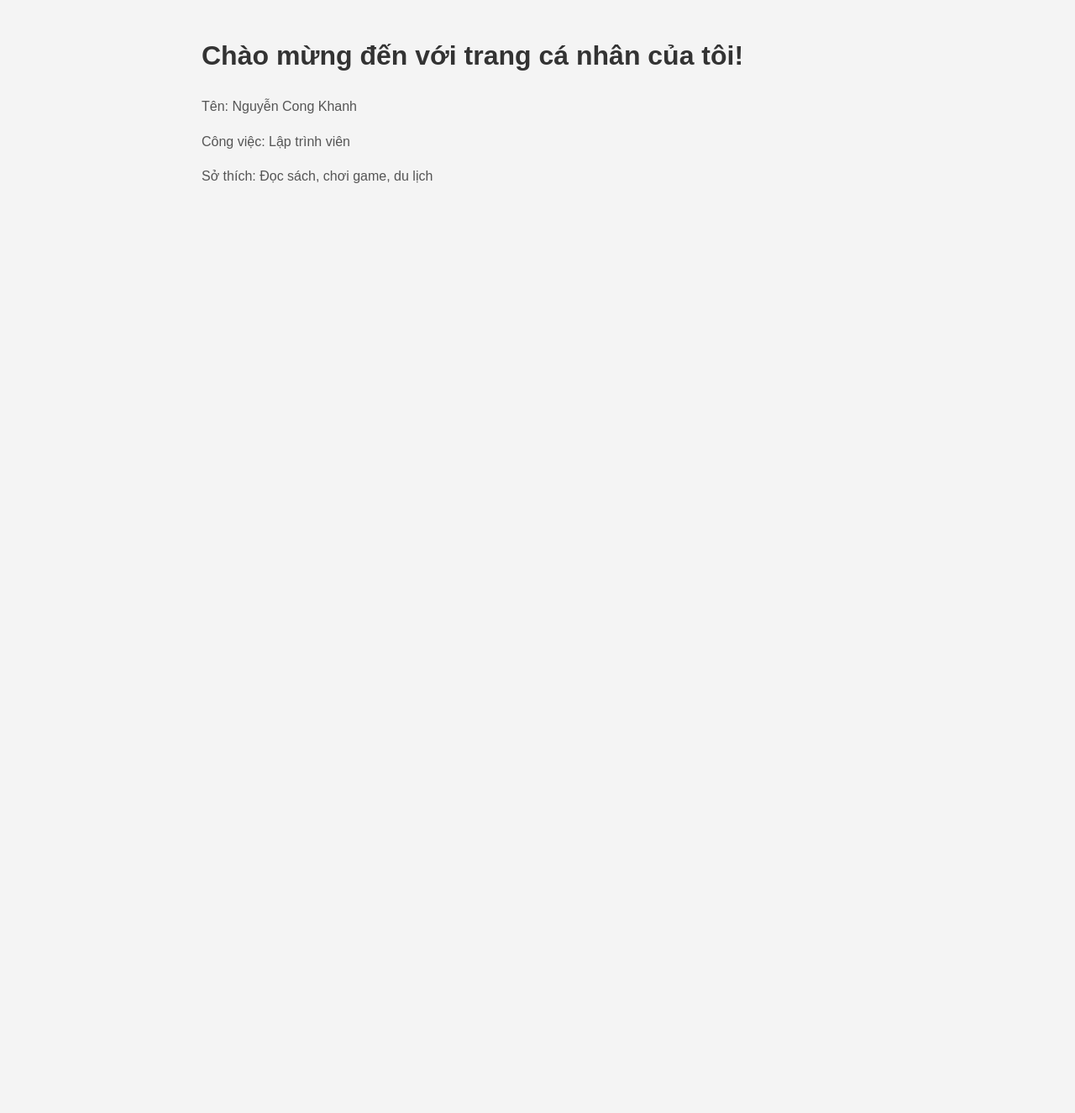
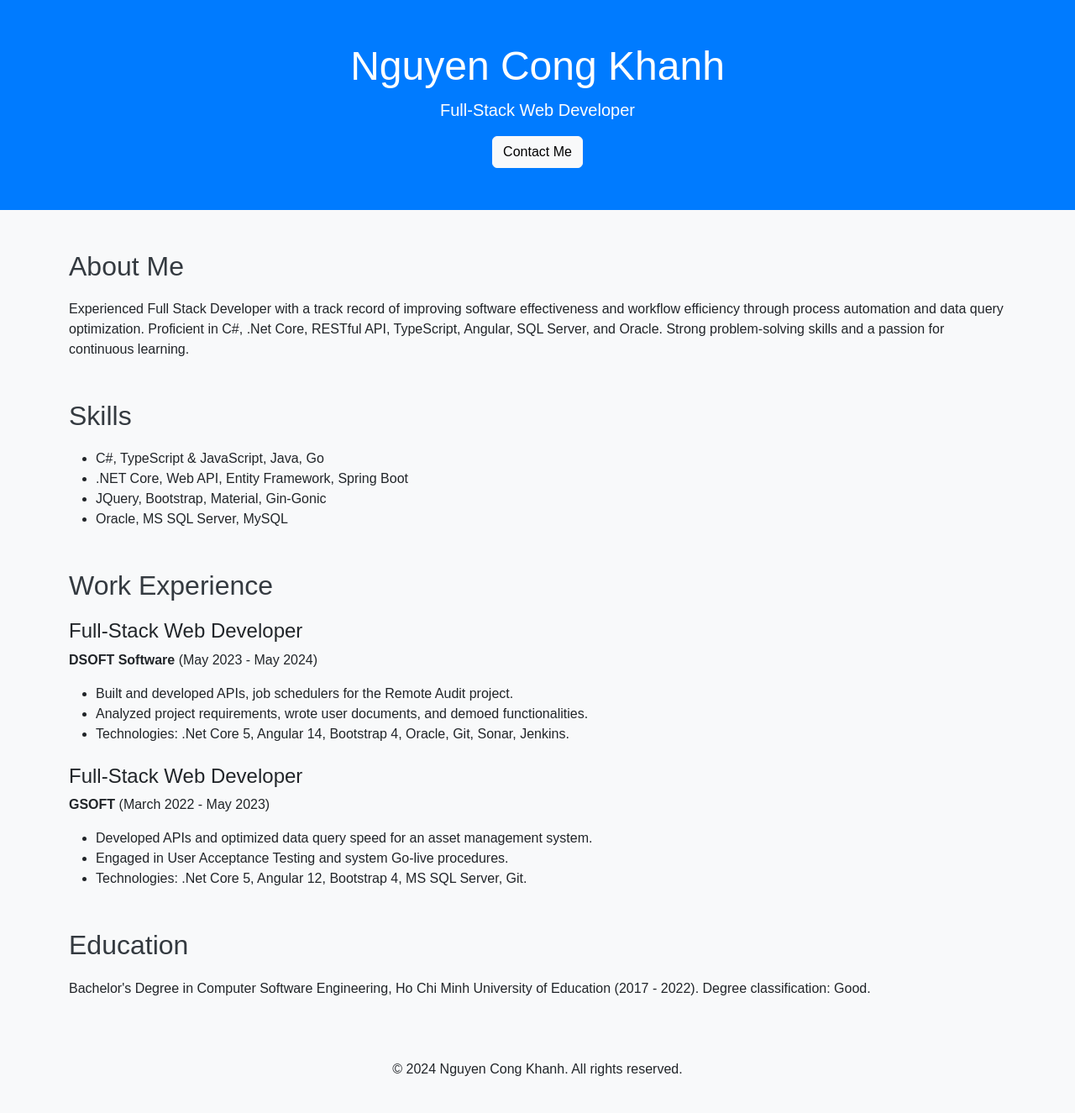
Before and after one commit to khanhteddy/khanhnc.github.io, a plain HTML site: page index.html in a window 1280 px wide. Shown: the whole page at 84% size. Before the commit the page ends 800 px from the top, so only its background shows below. Drawn offline with nearby package versions, Linux system fonts and the light colour scheme.

Commit message:
add Portfolio

```diff
--- a/index.html
+++ b/index.html
@@ -3,28 +3,90 @@
 <head>
     <meta charset="UTF-8">
     <meta name="viewport" content="width=device-width, initial-scale=1.0">
-    <title>Thông tin cá nhân</title>
+    <title>Portfolio - Nguyen Cong Khanh</title>
+    <link href="https://cdn.jsdelivr.net/npm/bootstrap@5.3.0/dist/css/bootstrap.min.css" rel="stylesheet">
     <style>
         body {
             font-family: Arial, sans-serif;
-            line-height: 1.6;
-            max-width: 800px;
-            margin: 0 auto;
-            padding: 20px;
-            background-color: #f4f4f4;
+            background-color: #f8f9fa;
         }
-        h1 {
-            color: #333;
+        .hero {
+            background-color: #007bff;
+            color: white;
+            padding: 50px 0;
         }
-        p {
-            color: #555;
+        .hero h1 {
+            font-size: 3rem;
+        }
+        .section-title {
+            margin-top: 40px;
+            margin-bottom: 20px;
+            font-size: 2rem;
+            color: #343a40;
         }
     </style>
 </head>
 <body>
-    <h1>Chào mừng đến với trang cá nhân của tôi!</h1>
-    <p>Tên: Nguyễn Cong Khanh</p>
-    <p>Công việc: Lập trình viên</p>
-    <p>Sở thích: Đọc sách, chơi game, du lịch</p>
+    <!-- Header Section -->
+    <header class="hero text-center">
+        <div class="container">
+            <h1>Nguyen Cong Khanh</h1>
+            <p class="lead">Full-Stack Web Developer</p>
+            <a href="mailto:khanhnc.nck@gmail.com" class="btn btn-light">Contact Me</a>
+        </div>
+    </header>
+
+    <!-- About Me Section -->
+    <section class="container my-5">
+        <h2 class="section-title">About Me</h2>
+        <p>Experienced Full Stack Developer with a track record of improving software effectiveness and workflow efficiency through process automation and data query optimization. Proficient in C#, .Net Core, RESTful API, TypeScript, Angular, SQL Server, and Oracle. Strong problem-solving skills and a passion for continuous learning.</p>
+    </section>
+
+    <!-- Skills Section -->
+    <section class="container my-5">
+        <h2 class="section-title">Skills</h2>
+        <ul>
+            <li>C#, TypeScript & JavaScript, Java, Go</li>
+            <li>.NET Core, Web API, Entity Framework, Spring Boot</li>
+            <li>JQuery, Bootstrap, Material, Gin-Gonic</li>
+            <li>Oracle, MS SQL Server, MySQL</li>
+        </ul>
+    </section>
+
+    <!-- Work Experience Section -->
+    <section class="container my-5">
+        <h2 class="section-title">Work Experience</h2>
+        <div class="mb-4">
+            <h4>Full-Stack Web Developer</h4>
+            <p><strong>DSOFT Software</strong> (May 2023 - May 2024)</p>
+            <ul>
+                <li>Built and developed APIs, job schedulers for the Remote Audit project.</li>
+                <li>Analyzed project requirements, wrote user documents, and demoed functionalities.</li>
+                <li>Technologies: .Net Core 5, Angular 14, Bootstrap 4, Oracle, Git, Sonar, Jenkins.</li>
+            </ul>
+        </div>
+        <div class="mb-4">
+            <h4>Full-Stack Web Developer</h4>
+            <p><strong>GSOFT</strong> (March 2022 - May 2023)</p>
+            <ul>
+                <li>Developed APIs and optimized data query speed for an asset management system.</li>
+                <li>Engaged in User Acceptance Testing and system Go-live procedures.</li>
+                <li>Technologies: .Net Core 5, Angular 12, Bootstrap 4, MS SQL Server, Git.</li>
+            </ul>
+        </div>
+    </section>
+
+    <!-- Education Section -->
+    <section class="container my-5">
+        <h2 class="section-title">Education</h2>
+        <p>Bachelor's Degree in Computer Software Engineering, Ho Chi Minh University of Education (2017 - 2022). Degree classification: Good.</p>
+    </section>
+
+    <!-- Footer Section -->
+    <footer class="text-center py-4">
+        <p>&copy; 2024 Nguyen Cong Khanh. All rights reserved.</p>
+    </footer>
+
+    <script src="https://cdn.jsdelivr.net/npm/bootstrap@5.3.0/dist/js/bootstrap.bundle.min.js"></script>
 </body>
 </html>
```
